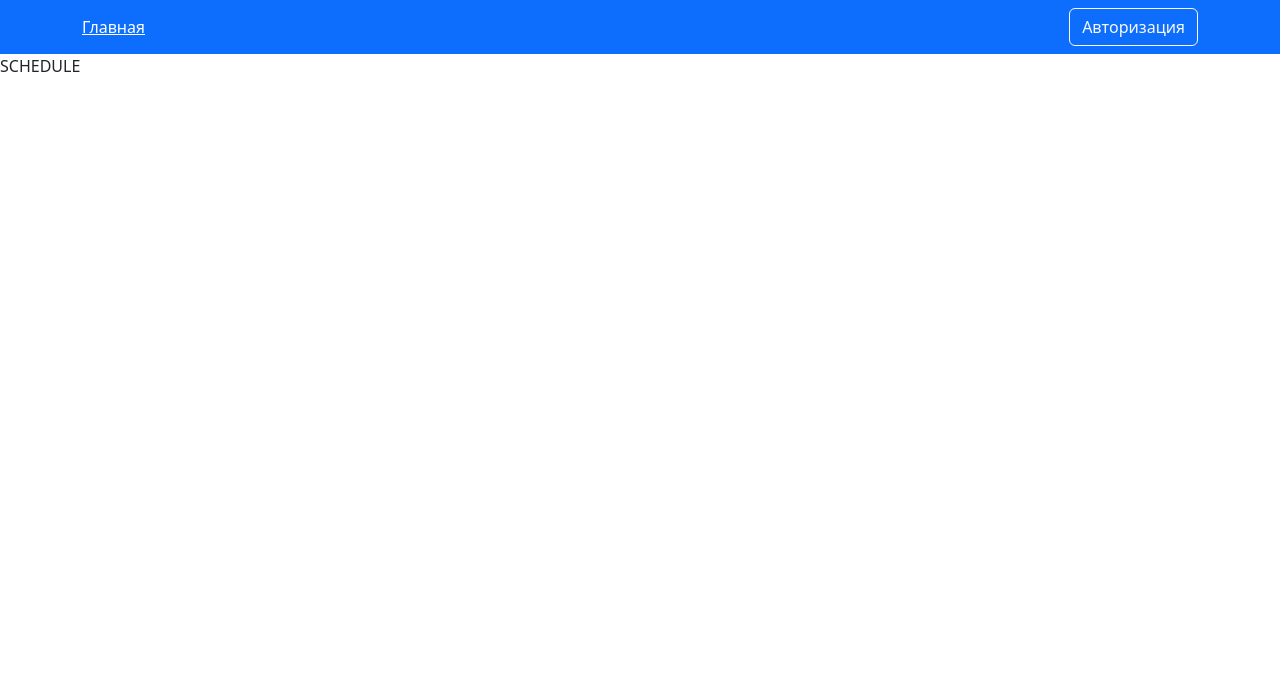
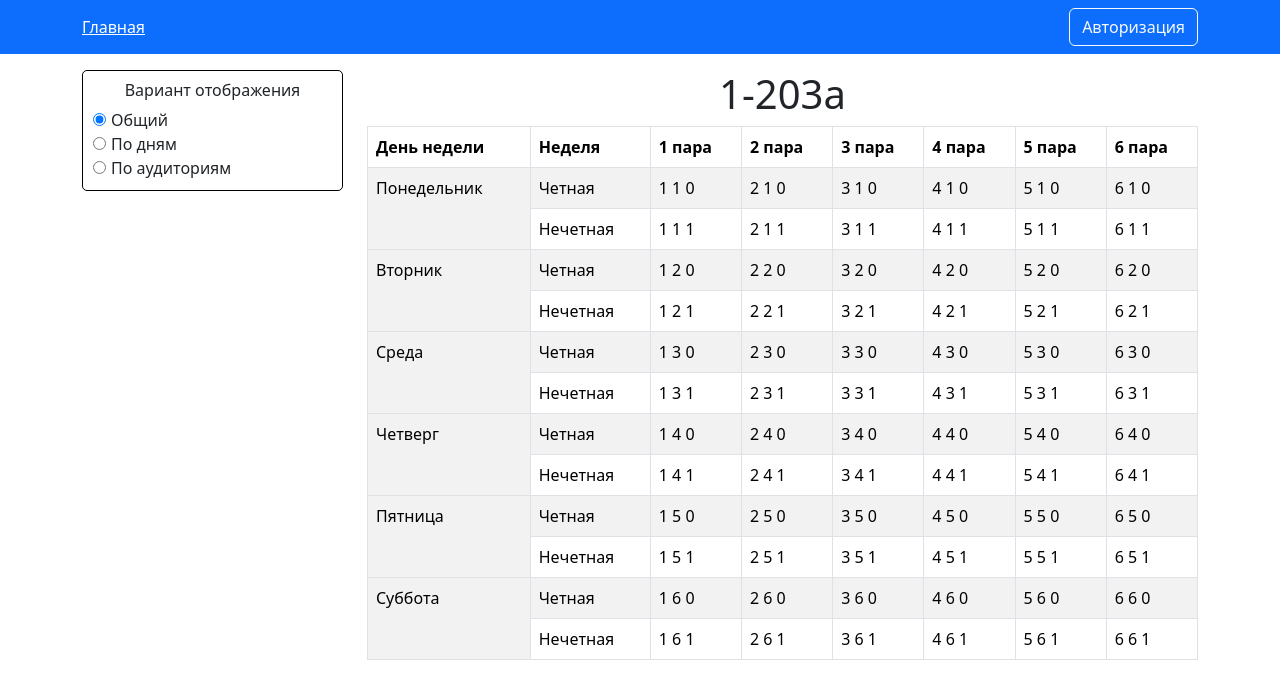
Before and after one commit to shmelevaV/schedule-app, a React (Create React App) app in the folder client/: page / in a window 1280 px wide. Shown: the top 698 px of the page. Built offline with nearby package versions, Linux system fonts and the light colour scheme.

Commit message:
главное меню + небольшие правки

```diff
--- /dev/null
+++ b/client/src/components/GeneralTable.js
@@ -0,0 +1,37 @@
+import React from "react";
+import {Table} from "react-bootstrap";
+
+const daysOfWeek = ['Понедельник', 'Вторник', 'Среда', 'Четверг', 'Пятница', 'Суббота'];
+const weeks = ['Четная', 'Нечетная'];
+const lessons = ['1 пара', '2 пара', '3 пара', '4 пара', '5 пара', '6 пара'];
+
+const GeneralTable = () =>{
+    return(
+        <Table striped bordered hover>
+                                <thead>
+                                    <tr>
+                                        <th>День недели</th>
+                                        <th>Неделя</th>
+                                        {lessons.map((lesson, index) => (
+                                            <th key={index}>{lesson}</th>
+                                        ))}
+                                    </tr>
+                                </thead>
+                                <tbody>
+                                    {daysOfWeek.map((day, index) => (
+                                        weeks.map((week, index2) => (
+                                            <tr key={index * 2 + index2}>
+                                                {index2 === 0 && <td rowSpan="2">{day}</td>}
+                                                <td>{week}</td>
+                                                {lessons.map((lesson, index3) => (
+                                                    <td key={index3}> {/* Здесь будет ваше расписание */index3+1+" "+(index+1)+" "+(index2)} </td>
+                                                ))}
+                                            </tr>
+                                        ))
+                                    ))}
+                                </tbody>
+        </Table>
+    );
+}
+
+export default GeneralTable;
--- /dev/null
+++ b/client/src/components/SideBar.js
@@ -0,0 +1,88 @@
+import React, { useContext } from "react";
+import { observer } from "mobx-react-lite";
+import { Context } from "../index";
+import Dropdown from 'react-bootstrap/Dropdown';
+import ButtonGroup from 'react-bootstrap/ButtonGroup';
+import Button from 'react-bootstrap/Button';
+
+const SideBar = observer(() => {
+    const { view } = useContext(Context);
+    const { day } = useContext(Context);
+    const daysOfWeek = ['Понедельник', 'Вторник', 'Среда', 'Четверг', 'Пятница', 'Суббота'];
+    const handleChange = (event) => {
+        view.setScheduleView(event.target.value);
+    };
+    return (
+        <div style={{border: '1px solid black', padding: '10px', borderRadius: '5px'}}>
+           <h6 style={{textAlign: "center"}}>Вариант отображения</h6>
+            <div>
+                <label>
+                    <input
+                        type="radio"
+                        value="общий"
+                        checked={view.scheduleView === "общий"}
+                        onChange={handleChange}
+                        style={{marginRight: '5px'}}
+                    />
+                     Общий
+                </label>
+            </div>
+            <div>
+                <label>
+                    <input
+                        type="radio"
+                        value="по дням"
+                        checked={view.scheduleView === "по дням"}
+                        onChange={handleChange}
+                        style={{marginRight: '5px'}}
+                    />
+                     По дням
+                </label>
+            </div>
+            <div>
+                <label>
+                    <input
+                        type="radio"
+                        value="по аудиториям"
+                        checked={view.scheduleView === "по аудиториям"}
+                        onChange={handleChange}
+                        style={{marginRight: '5px'}}
+                    />
+                    По аудиториям
+                </label>
+            </div>
+            {
+                view.scheduleView === "по дням"?
+                <div>
+                <h6 style={{textAlign: "center"}}>№ Аудитории</h6>
+                <h6 style={{textAlign: "center"}}>№ Недели</h6>
+                </div>
+                :
+                view.scheduleView === "по аудиториям"?
+                <div>
+                <h6 style={{textAlign: "center",marginTop: '5px'}}>День недели</h6>
+
+                <div className="d-flex justify-content-center">
+                    <Dropdown as={ButtonGroup} >
+                        <Button variant="" style={{outline: '1px solid #000'}}>{day.dayOfWeek}</Button>
+                        <Dropdown.Toggle split variant="secondary" id="dropdown-custom-2" style={{outline: '1px solid #000'}}/>
+                        <Dropdown.Menu className="super-colors" >
+                            {daysOfWeek.map((dayOfWeek, index) => (
+                                <Dropdown.Item key={index} onClick={() => day.setDayOfWeek(dayOfWeek)}>
+                                    {dayOfWeek}
+                                </Dropdown.Item>
+                            ))}
+                        </Dropdown.Menu>
+                    </Dropdown>
+                </div>
+                <h6 style={{textAlign: "center",marginTop: '5px'}}>№ Недели</h6>
+                <h6 style={{textAlign: "center",marginTop: '5px'}} >Дата</h6>
+                </div>
+                :
+                <div> </div>
+            }
+        </div>
+    );
+});
+
+export default SideBar;
--- /dev/null
+++ b/client/src/components/TableByAuds.js
@@ -0,0 +1,34 @@
+import React from "react";
+import {Table} from "react-bootstrap";
+
+
+const TableByAuds = () => {
+
+    const auditoriums = ['1-203а', '1-203б', '1-204', '1-208a', '1-208б'];
+    const lessons = ['1 пара', '2 пара', '3 пара', '4 пара', '5 пара', '6 пара'];
+
+    return (
+        <Table striped bordered hover>
+            <thead>
+                <tr>
+                    <th>День недели</th>
+                    {lessons.map((lesson, index) => (
+                        <th key={index}>{lesson}</th>
+                    ))}
+                </tr>
+            </thead>
+            <tbody>
+                {auditoriums.map((aud, index) => (
+                    <tr key={index}>
+                        <td>{aud}</td>
+                        {lessons.map((lesson, index2) => (
+                            <td key={index2}> {/* Здесь будет ваше расписание */index + " "+ index2} </td>
+                        ))}
+                    </tr>
+                ))}
+            </tbody>
+        </Table>
+    );
+};
+
+export default TableByAuds;
--- /dev/null
+++ b/client/src/components/TableByDays.js
@@ -0,0 +1,34 @@
+import React from "react";
+import {Table} from "react-bootstrap";
+
+
+const TableByDays = () => {
+
+    const daysOfWeek = ['Понедельник', 'Вторник', 'Среда', 'Четверг', 'Пятница', 'Суббота'];
+    const lessons = ['1 пара', '2 пара', '3 пара', '4 пара', '5 пара', '6 пара'];
+
+    return (
+        <Table striped bordered hover>
+            <thead>
+                <tr>
+                    <th>День недели</th>
+                    {lessons.map((lesson, index) => (
+                        <th key={index}>{lesson}</th>
+                    ))}
+                </tr>
+            </thead>
+            <tbody>
+                {daysOfWeek.map((day, index) => (
+                    <tr key={index}>
+                        <td>{day}</td>
+                        {lessons.map((lesson, index2) => (
+                            <td key={index2}> {/* Здесь будет ваше расписание */index + " "+ index2} </td>
+                        ))}
+                    </tr>
+                ))}
+            </tbody>
+        </Table>
+    );
+};
+
+export default TableByDays;
--- a/client/src/index.js
+++ b/client/src/index.js
@@ -2,13 +2,17 @@ import React, { createContext } from 'react';
 import ReactDOM from 'react-dom/client';
 import App from './App';
 import UserStore from './store/UserStore';
+import ScheduleViewStore from './store/ScheduleViewStore';
+import DayOfWeekStore from './store/DayOfWeekStore';
 
 export const Context = createContext(null)
 
 const root = ReactDOM.createRoot(document.getElementById('root'));
 root.render(
   <Context.Provider value={{
-    user: new UserStore()
+    user: new UserStore(),
+    view: new ScheduleViewStore(),
+    day: new DayOfWeekStore()
   }}>
   <React.StrictMode>
     <App />
--- a/client/src/pages/Schedule.js
+++ b/client/src/pages/Schedule.js
@@ -1,11 +1,43 @@
-import React from "react";
+import React, { useContext } from "react";
+import {Col, Container, Row} from "react-bootstrap";
+import GeneralTable from "../components/GeneralTable";
+import SideBar from "../components/SideBar";
+import TableByDays from "../components/TableByDays";
+import TableByAuds from "../components/TableByAuds";
+import { Context } from "../index";
+import { observer } from "mobx-react-lite";
 
-const Schedule = () =>{
+const Schedule = observer(() => {
+    const { view } = useContext(Context);
+
+    let scheduleTable;
+    switch(view.scheduleView) {
+        case "общий":
+            scheduleTable = <GeneralTable/>;
+            break;
+        case "по дням":
+            scheduleTable = <TableByDays/>;
+            break;
+        case "по аудиториям":
+            scheduleTable = <TableByAuds/>;
+            break;
+        default:
+            scheduleTable = <GeneralTable/>;
+    }
+
     return (
-    <div>
-        SCHEDULE
-    </div>
+        <Container>
+            <Row className="mt-3">
+                <Col md={3}>
+                    <SideBar/>
+                </Col>
+                <Col md={9}>
+                    <h1 style={{textAlign: "center"}}>1-203a</h1>
+                    {scheduleTable}
+                </Col>
+            </Row>
+        </Container>
     );
-};
+});
 
 export default Schedule;
--- /dev/null
+++ b/client/src/store/DayOfWeekStore.js
@@ -0,0 +1,16 @@
+import { makeAutoObservable } from "mobx";
+
+export default class DayOfWeekStore {
+
+    constructor() {
+        this._dayOfWeek="Понедельник";
+        makeAutoObservable(this);
+    }
+
+    setDayOfWeek(day) {
+        this._dayOfWeek = day;
+    }
+    get dayOfWeek(){
+        return this._dayOfWeek;
+    }
+}
--- /dev/null
+++ b/client/src/store/ScheduleViewStore.js
@@ -0,0 +1,16 @@
+import { makeAutoObservable } from "mobx";
+
+export default class ScheduleViewStore {
+
+    constructor() {
+        this._scheduleView="общий";
+        makeAutoObservable(this);
+    }
+
+    setScheduleView(view) {
+        this._scheduleView = view;
+    }
+    get scheduleView(){
+        return this._scheduleView;
+    }
+}
```
Also changed, not shown: 1 other file (tests, documents, lock files or other folders).
